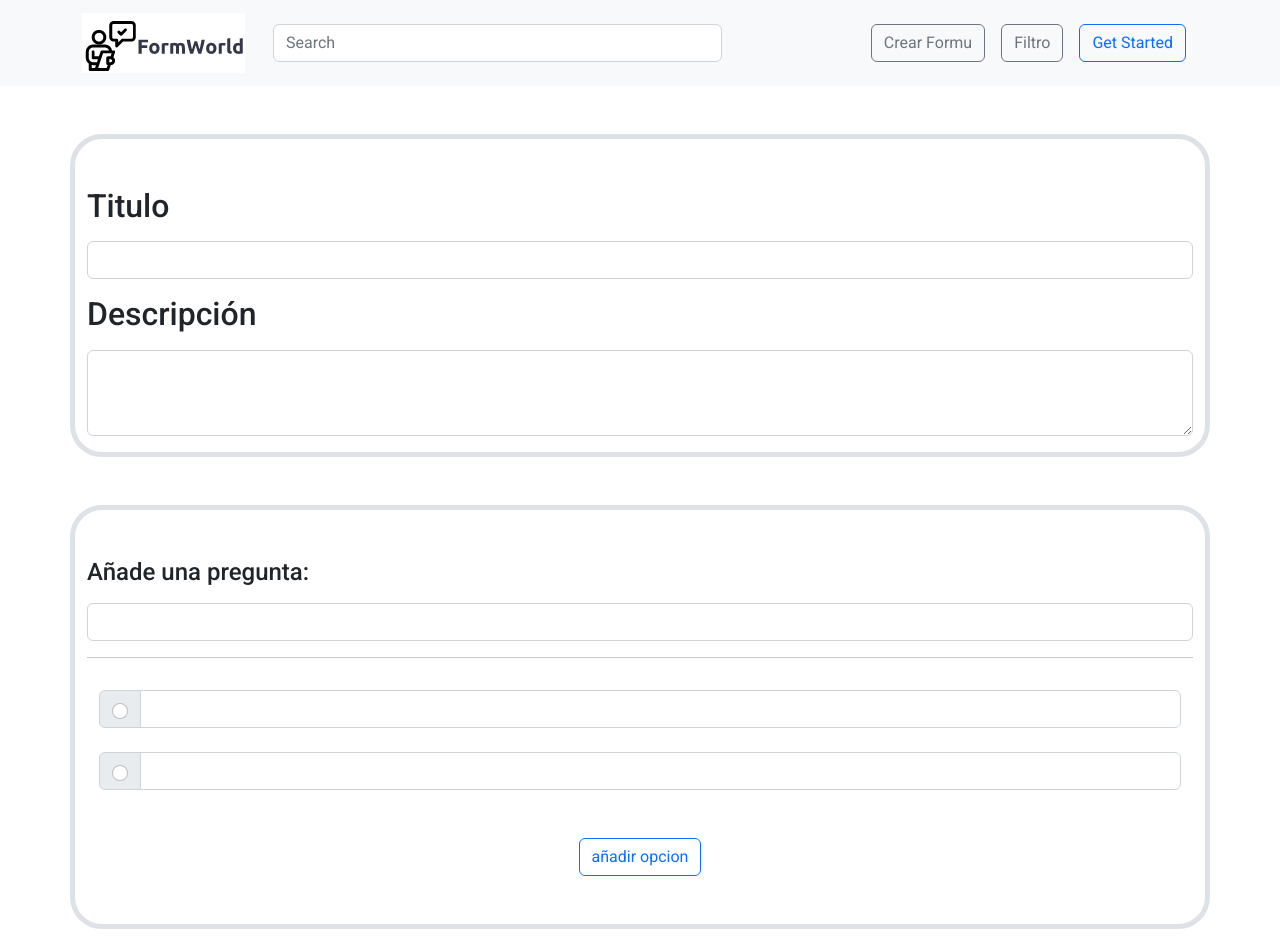
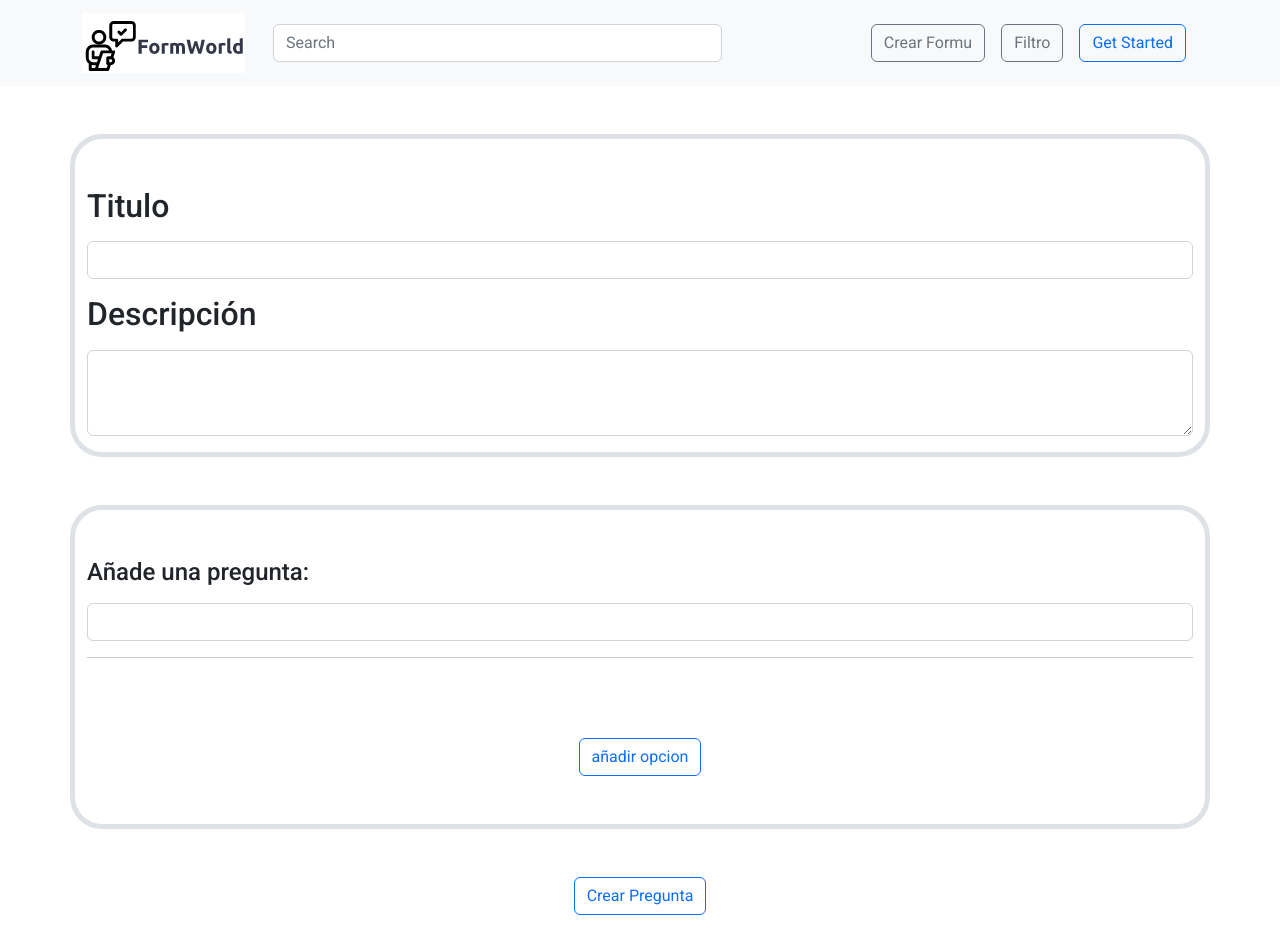
Before and after one commit to avalonxii/T2_HG_SERVIDOR_FORMUWORLD, a React (Vite) app: page / in a window 1280 px wide. Shown: the top 952 px of the page. After the commit the page ends 915 px from the top, so only its background shows below. Built offline with nearby package versions, Linux system fonts and the light colour scheme; a web font is replaced by a local one.

Commit message:
crear preguntas y opciones al presionar boton - hecho

```diff
--- a/src/App.jsx
+++ b/src/App.jsx
@@ -1,17 +1,16 @@
 
-import Header from './components/header/Header'
+import Header from './components/header/Header';
+import Formulario from './components/formulario/Fomulario'
 
 import "bootstrap/dist/css/bootstrap.min.css";
-import CabeceraFormu from './components/formulario/CabeceraFormu';
-import Preguntas from './components/formulario/Preguntas';
+
 
 
 function App() {
   return (
     <div className="App">
       <Header />
-      <CabeceraFormu />
-      <Preguntas />
+      <Formulario />
     </div>
   );
 }
--- /dev/null
+++ b/src/components/formulario/CrearPreguntas.jsx
@@ -0,0 +1,34 @@
+import Container from "react-bootstrap/Container";
+import Button from "react-bootstrap/Button";
+import Preguntas from "./Preguntas";
+import { useState } from "react";
+
+export default function CrearPreguntas() {
+  const [numeroPreguntas, setnumeroPreguntas] = useState([]);
+
+  const handlerClickCreateFormu = () => {
+    setnumeroPreguntas([...numeroPreguntas, <Preguntas />]);
+  };
+
+  return (
+    <>
+      {numeroPreguntas.map((pregunta) => pregunta)}
+
+      <Preguntas />
+
+      <Container className="d-flex justify-content-center pt-5">
+        <Button
+          as="input"
+          type="submit"
+          value="Crear Pregunta"
+          variant="outline-primary"
+          id="enviar"
+          style={{
+            display: `${numeroPreguntas.length < 3 ? "block" : "none"}`,
+          }}
+          onClick={handlerClickCreateFormu}
+        />
+      </Container>
+    </>
+  );
+}
--- a/src/components/formulario/Fomulario.jsx
+++ b/src/components/formulario/Fomulario.jsx
@@ -1,10 +1,12 @@
 
 import CabeceraFormu from "./CabeceraFormu";
+import CrearPreguntas from './CrearPreguntas'
 
 function Agregar() {
   return (
     <>
       <CabeceraFormu />
+      <CrearPreguntas />
     </>
   );
 }
--- a/src/components/formulario/Preguntas.jsx
+++ b/src/components/formulario/Preguntas.jsx
@@ -1,31 +1,18 @@
+import Opcion from "./Opcion";
+import Form from "react-bootstrap/Form";
 import Container from "react-bootstrap/Container";
-import Form from "react-bootstrap/Form";
 import Button from "react-bootstrap/Button";
-import Opcion from "./Opcion";
-import { useRef } from "react";
-
-
-
-
+import { useState } from "react";
 
 export default function Preguntas() {
 
-  const opciones = useRef(null);
-
+  const [numeroOpciones, setnumeroOpciones] = useState([]);
 
   const handlerClickCreateOption = () => {
-    console.log(opciones);
-  }
-
-
-  const handlerClickCreateFormu = () => {
-
-
-  }
-
+    setnumeroOpciones([...numeroOpciones, <Opcion />])
+  };
 
   return (
-    <>
     <Container className="border border-5 rounded-5 mt-5 pb-5" id="container">
       <Form className="mt-5 d-flex justify-content-center">
         <Form.Group
@@ -40,9 +27,8 @@ export default function Preguntas() {
         </Form.Group>
       </Form>
 
-        <Container ref={opciones}>
-          <Opcion />
-          <Opcion />
+      <Container>
+      {numeroOpciones.map((opcion) => opcion)}
       </Container>
 
       <Container className="d-flex justify-content-center mt-5">
@@ -52,21 +38,12 @@ export default function Preguntas() {
           value="añadir opcion"
           variant="outline-primary"
           id="enviar"
+          style={{
+            display: `${numeroOpciones.length < 6 ? "block" : "none"}`,
+          }}
           onClick={handlerClickCreateOption}
         />
       </Container>
     </Container>
-
-      <Container className="d-flex justify-content-center pt-5">
-        <Button
-          as="input"
-          type="submit"
-          value="Crear formulario"
-          variant="outline-primary"
-          id="enviar"
-          onClick={handlerClickCreateFormu}
-        />
-      </Container>
-    </>
   );
 }
```
Lines whose indentation alone changed are shown as unchanged.
